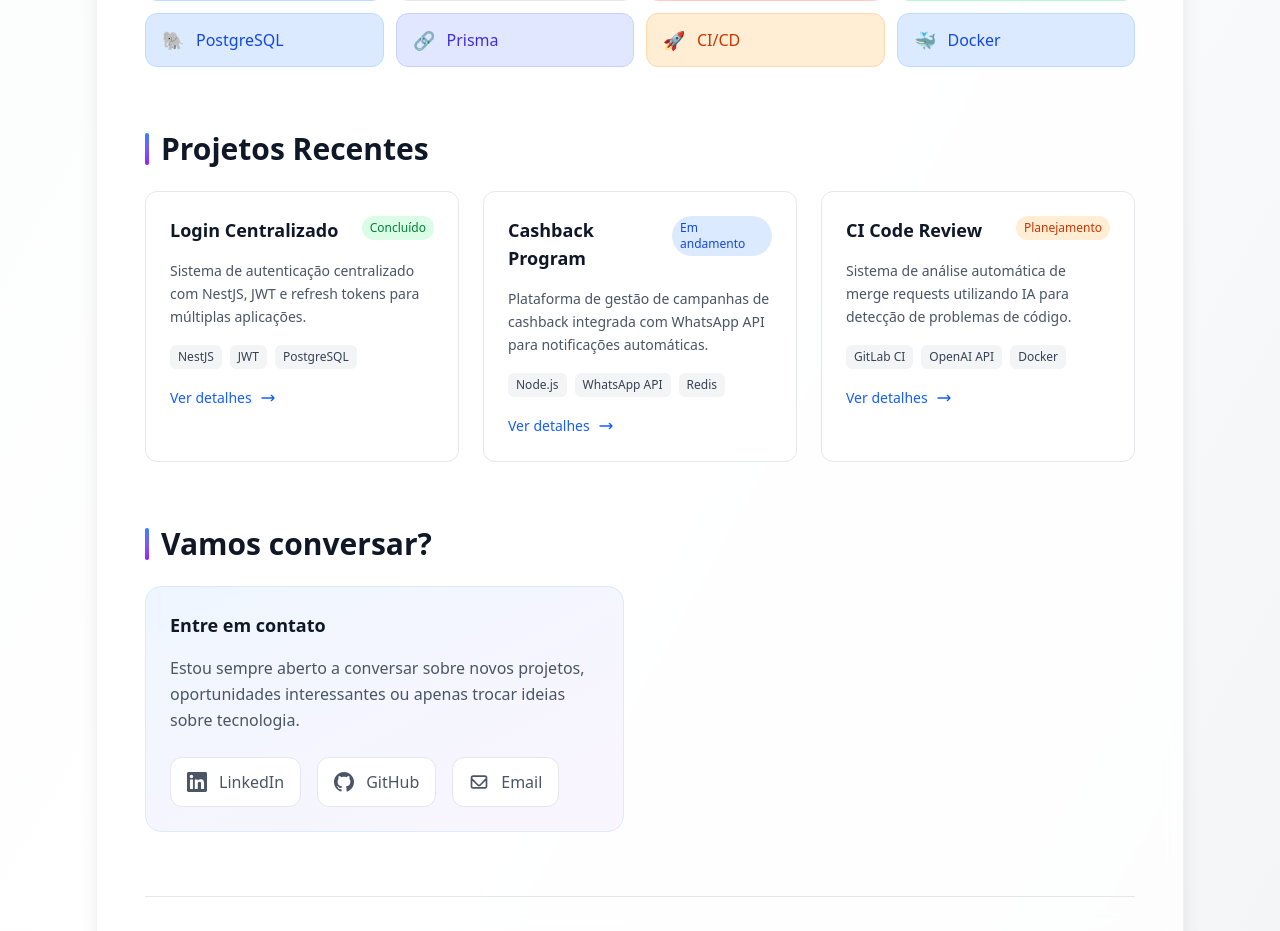
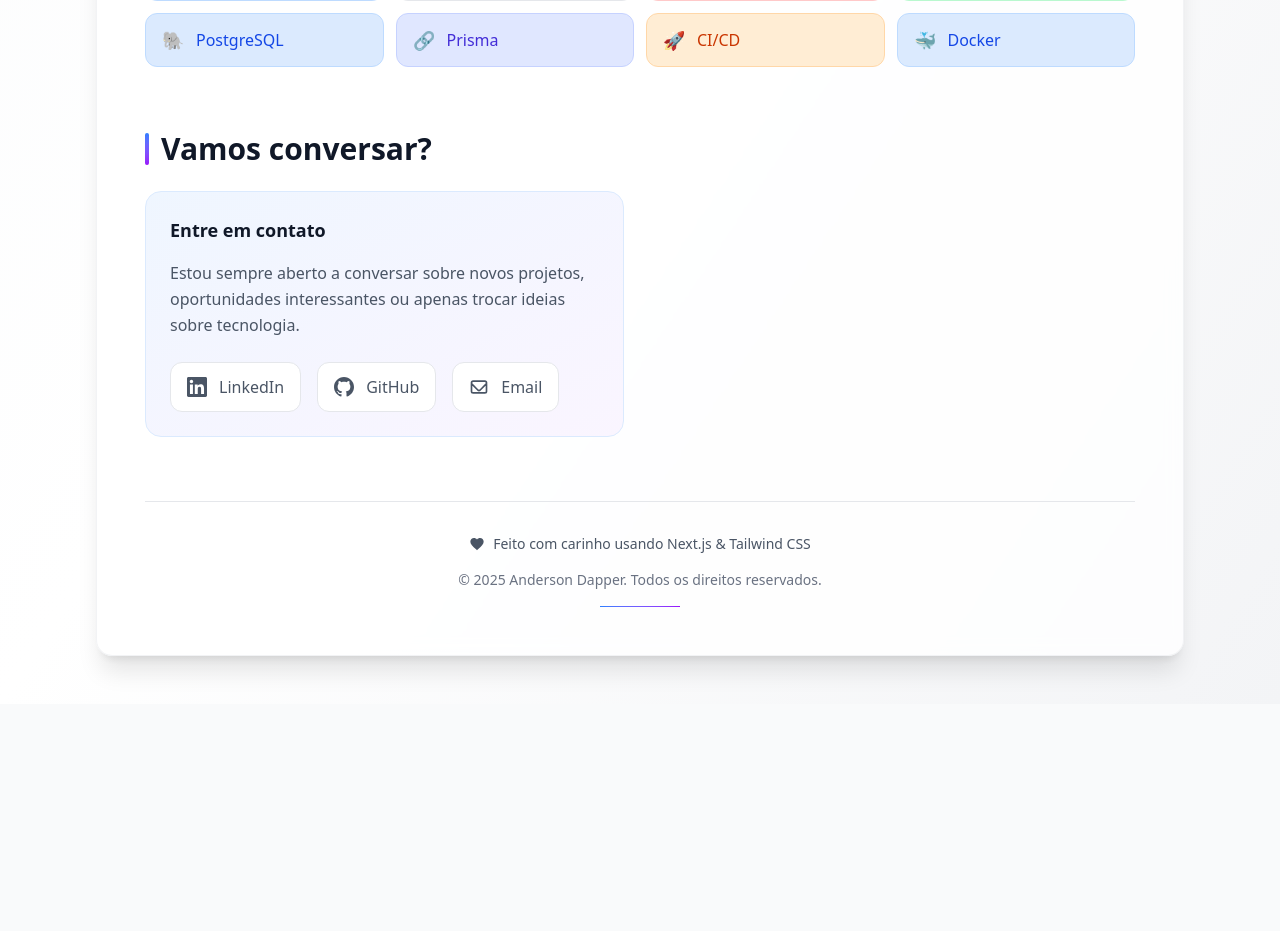
Before and after one commit to toppermitz/andersondapper, a Next.js app: page / in a window 1280 px wide. Shown: the part 1220-2151 px from the top of the page. After the commit the page ends 1924 px from the top, so only its background shows below. Built offline with nearby package versions, Linux system fonts and the light colour scheme.

Commit message:
fix: comment out Projects component in HomePage for future use

```diff
--- a/src/app/page.tsx
+++ b/src/app/page.tsx
@@ -1,7 +1,7 @@
 import Header from '../components/Header'
 import About from '../components/About'
 import Stack from '../components/Stack'
-import Projects from '../components/Projects'
+// import Projects from '../components/Projects'
 import Contact from '../components/Contact'
 import Footer from '../components/Footer'
 
@@ -11,7 +11,7 @@ export default function HomePage() {
       <Header />
       <About />
       <Stack />
-      <Projects />
+      {/* <Projects /> */}
       <Contact />
       <Footer />
     </main>
```
